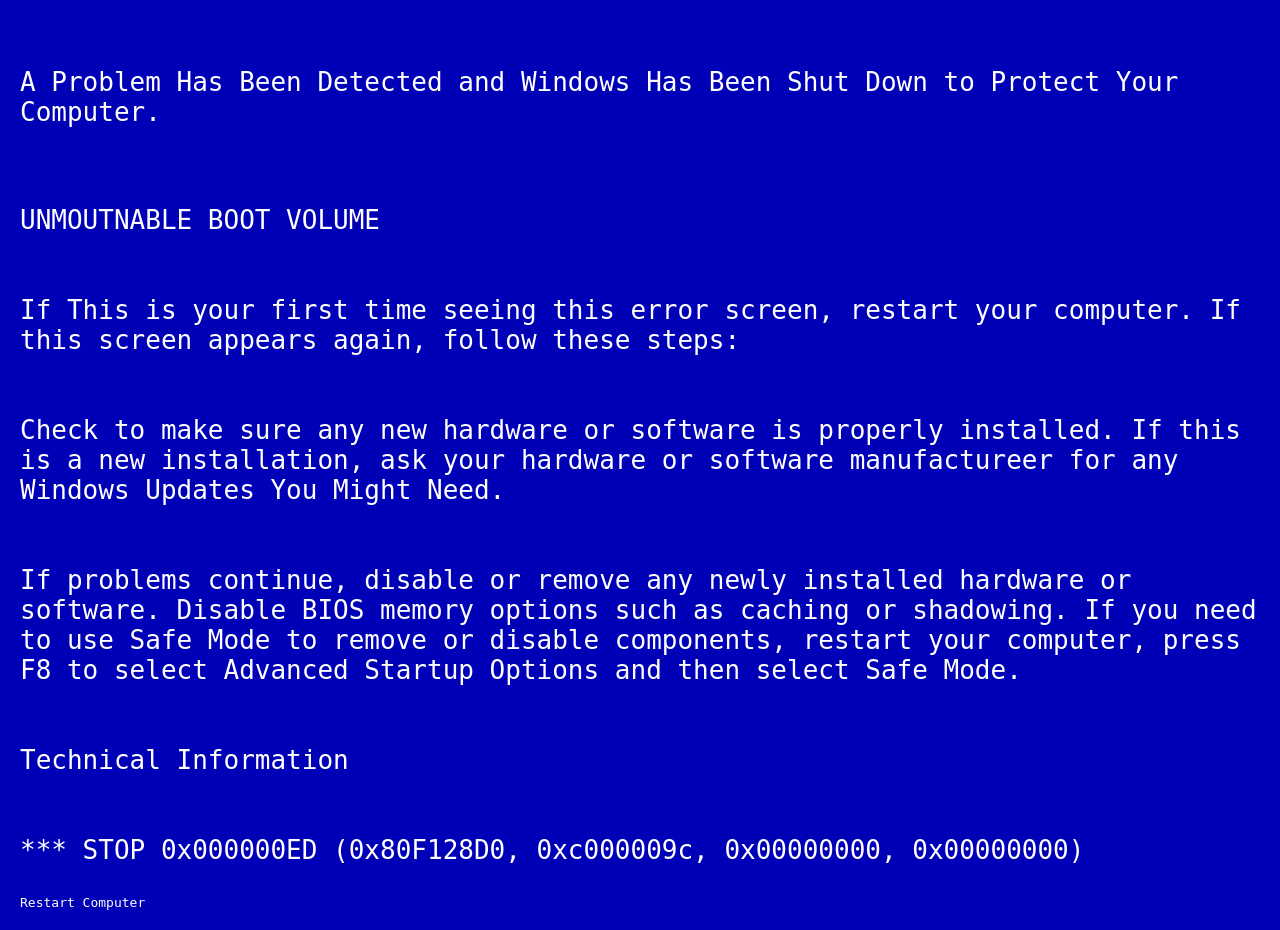
After one commit to Ploopy157/Solo-Project-WindowsTextP, a Flask app: template Windows_TextP/flask_app/templates/BSOD.html in a window 1280 px wide. The commit adds this page. Run offline with Flask 3, Linux system fonts and the light colour scheme; the template is opened without the code that fills it, so the values that code supplies are empty; parts of the project's set-up code (start-up, migrations or seed data) failed here and were passed over.

Commit message:
Added BSOD

```diff
--- a/Windows_TextP/flask_app/models/file.py
+++ b/Windows_TextP/flask_app/models/file.py
@@ -86,7 +86,8 @@
                     "is_admin": row['is_admin'],
                     "password": row['password'],
                     "created_at": row['users.created_at'],
-                    "updated_at": row['users.updated_at']
+                    "updated_at": row['users.updated_at'],
+                    "profile_picture": row['profile_picture']
                 }
                 # Create the class instance
                 author = user.User(one_files_author_info)
--- a/Windows_TextP/flask_app/static/css/login.css
+++ b/Windows_TextP/flask_app/static/css/login.css
@@ -4,6 +4,7 @@
 #content{
     background-image: url("../images/login_background.jpg");
     background-size :cover;
+    background-repeat: no-repeat;
     height:100vh;
     margin-top: 0;
     padding-top: 0
--- a/Windows_TextP/flask_app/static/css/style.css
+++ b/Windows_TextP/flask_app/static/css/style.css
@@ -386,3 +386,22 @@
     justify-content:space-between;
     padding :15px
 }
+
+#BSOD{
+    padding: 20px;
+    background-color: rgb(0, 0, 182);
+    background-image: none;
+    font-family:monospace
+
+}
+
+#BSOD h1, #BSOD h2, #BSOD h3{
+    padding: 30px 0;
+    color: white;
+    font-size: xx-large ;
+    font-weight: 300;
+}
+
+#BSOD a{
+    color:white;
+}
--- /dev/null
+++ b/Windows_TextP/flask_app/templates/BSOD.html
@@ -0,0 +1,19 @@
+<!DOCTYPE html>
+<html lang="en">
+<head>
+    <meta charset="UTF-8">
+    <meta name="viewport" content="width=device-width, initial-scale=1.0">
+    <title>FATAL ERROR</title>
+    <link rel="stylesheet" type="text/css" href="{{ url_for('static', filename='css/style.css') }}"/>
+</head>
+<body id = "BSOD">
+    <h1>A Problem Has Been Detected and Windows Has Been Shut Down to Protect Your Computer.</h1>
+    <h2>UNMOUTNABLE BOOT VOLUME</h2>
+    <h3>If This is your first time seeing this error screen, restart your computer. If this screen appears again, follow these steps:</h3>
+    <h3>Check to make sure any new hardware or software is properly installed. If this is a new installation, ask your hardware or software manufactureer for any Windows Updates You Might Need.</h3>
+    <h3>If problems continue, disable or remove any newly installed hardware or software. Disable BIOS memory options such as caching or shadowing. If you need to use Safe Mode to remove or disable components, restart your computer, press F8 to select Advanced Startup Options and then select Safe Mode.</h3>
+    <h3>Technical Information</h3>
+    <h3>*** STOP 0x000000ED (0x80F128D0, 0xc000009c, 0x00000000, 0x00000000)</h3>
+    <a href = "/">Restart Computer</a>
+</body>
+</html>
```
Also changed, not shown: Windows_TextP/flask_app/controllers/files.py (+10 -2 lines).
